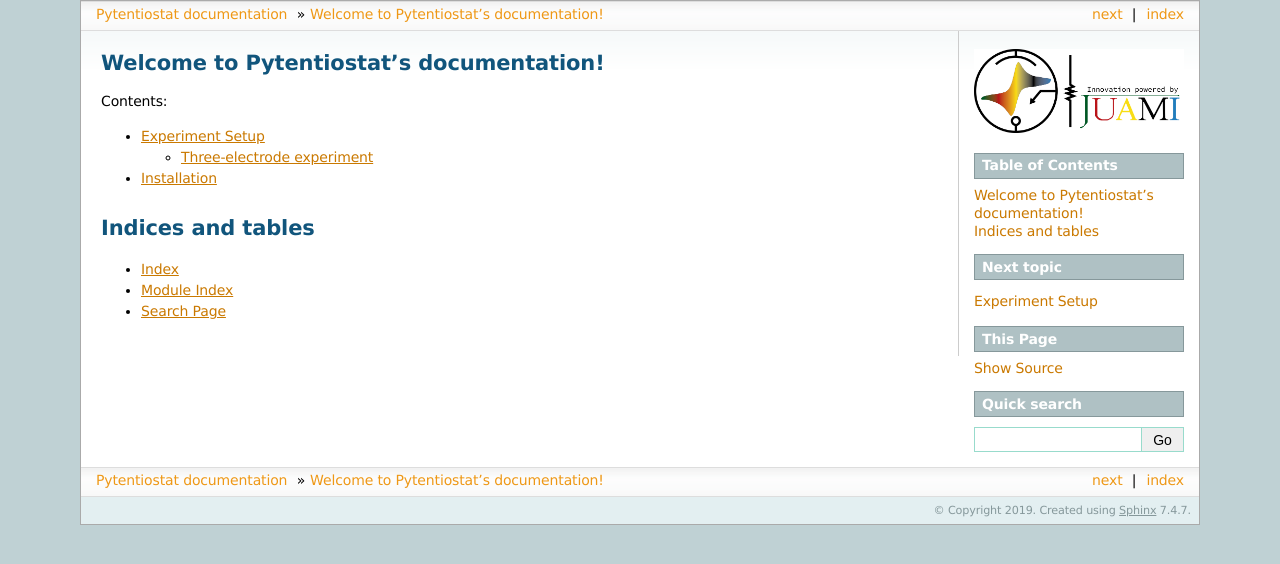
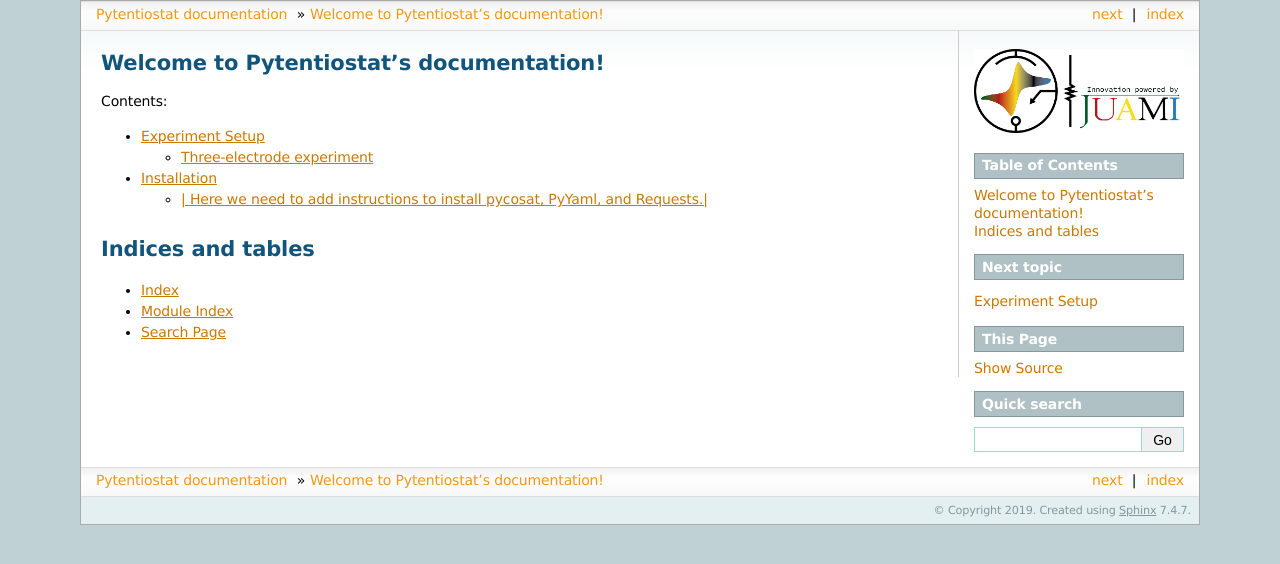
Before and after one commit to juami/pytentiostat, a Sphinx documentation site: the page built from docs/source/pytentiostat_documentation.rst, in a window 1280 px wide. Shown: the top 564 px of the page. Built offline with Sphinx 7.4.7, drawn with Linux system fonts in a browser that asks for light colours; pages that are not in the unit, such as notebooks, are missing from menus; part of the change alters nothing that is shown.

Commit message:
added installation instructions for system requirements and Miniconda

```diff
--- a/docs/source/installation_instructions.rst
+++ b/docs/source/installation_instructions.rst
@@ -4,9 +4,60 @@
 Installation
 =============
 
-.. rubric:: Conda installation
+.. rubric:: Conda Installation
+
+.. seealso:: https://conda.io/projects/conda/en/latest/user-guide/install/index.html
+
+Before installing Conda, the following system requirements must be met:
+
+* 32- or 64-bit computer
+* 400 MB disk space
+* Windows, MacOS, or Linux
+* Python 2.7, 3.4, 3.5, 3.6, or 3.7
+* pycosat
+* PyYaml
+* Requests
+
+If you do not already have one of the required versions of Python, follow the instructions below.
+
+.. note::
+   We used Python 3._ for the Pytentiostat software, so it is encouraged to download that version to ensure
+   compatibility.
+
+Go to the following page that corresponds with the operating system that you are working on.
+
+* Windows:      https://www.python.org/downloads/windows/
+* MacOS:        https://www.python.org/downloads/mac-osx/
+* Linux/UNIX:   https://www.python.org/downloads/source/
+
+Click on the download for the latest release of Python 3.7. Double click the .exe file and follow prompts to proceed
+with installation.
+
+-----------------------------------------------------------------------------
+| Here we need to add instructions to install pycosat, PyYaml, and Requests.|
+-----------------------------------------------------------------------------
+
+Once all system requirements are met, navigate to the following conda installation page corresponding to the operating
+system you are using.
+
+* Windows:  https://conda.io/projects/conda/en/latest/user-guide/install/windows.html
+* MacOS:    https://conda.io/projects/conda/en/latest/user-guide/install/macos.html
+* Linux:    https://conda.io/projects/conda/en/latest/user-guide/install/linux.html
+
+Following the instructions on the documentation page, click the installer link for Miniconda. Then click on the
+link for the 32- or 64- bit installer. This downloads an executable file. Once the file is downloaded, you should verify
+the installer hashes using the instructions found at https://conda.io/projects/conda/en/latest/user-guide/install/download.html#hash-verification.
+
+Once the installer hashes have been verified, double click the .exe file and follow on-screen prompts to complete the
+installation. If you do not have settings preferences, continue with defaults. When the installation is complete, you
+can test whether it was successful by navigating to the anaconda prompt in the start menu and running the following line.
+
+.. code-block:: conda
+   conda list
+
+If the Miniconda installation was successful, a list of available packages will appear.
 
 
+.. rubric:: Pytentiostat Package Installation
 
-
-.. rubric:: Pytentiostat package installation
+Once python and the conda environment are installed, installing the pytentiostat package is simple.
```
